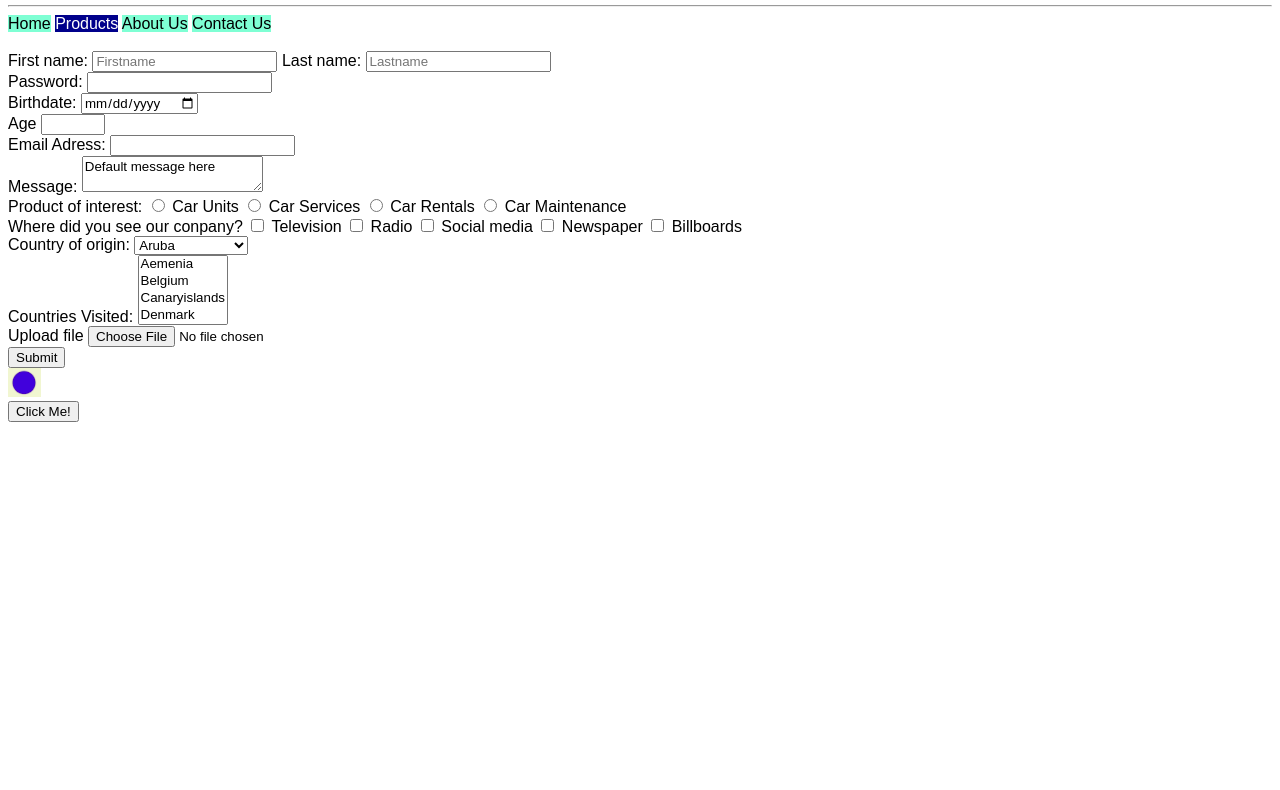
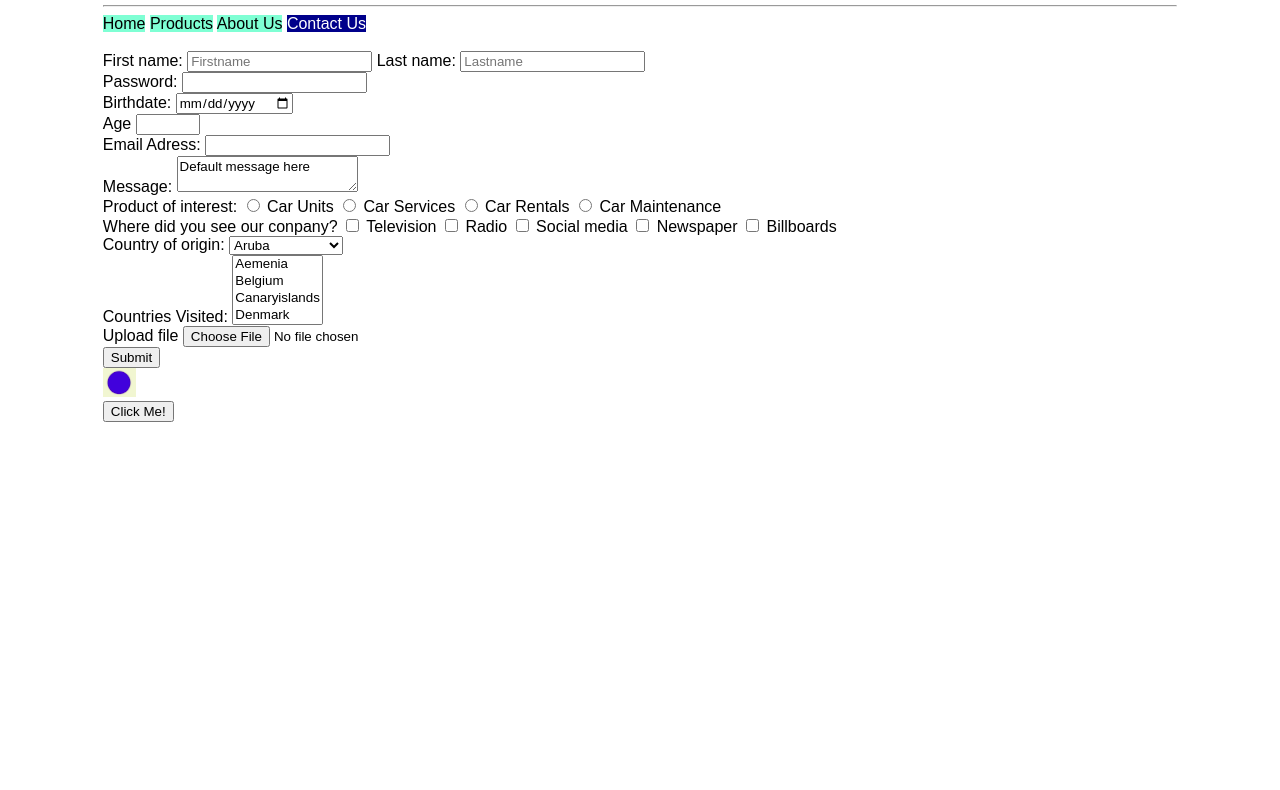
Before and after one commit to Mikakoda/carshop, a plain HTML site: page contact_us.html in a window 1280 px wide. Shown: the part 123-913 px from the top of the page. Drawn offline with Linux system fonts and the light colour scheme.

Commit message:
First commit

```diff
--- a/contact_us.html
+++ b/contact_us.html
@@ -8,15 +8,16 @@
     <link rel="stylesheet" type="text/css" href="css/general.css">
 </head>
 <body>
+   <div id="container">
     <header>
         <h1 id="website_banner">Carshop Campany </h1>
         <h2>Products</h2>
         <hr>
         <nav>
             <a class="main_link" href="index.html">Home</a>
-        <a class="main_link" id="current_page" href="products.html">Products</a>
+        <a class="main_link" href="products.html">Products</a>
         <a class="main_link" href="about_us.html">About Us</a>
-        <a class="main_link" href="contact_us.html">Contact Us</a>
+        <a class="main_link"  id="current_page" href="contact_us.html">Contact Us</a>
         </nav>
     </header>
     <br>
@@ -98,6 +99,7 @@
 
     </form>
 
+   </div>
 
 </body>
 </html>
```
Also changed, not shown: about_us.html (+2 -0 lines), products.html (+2 -0 lines).
